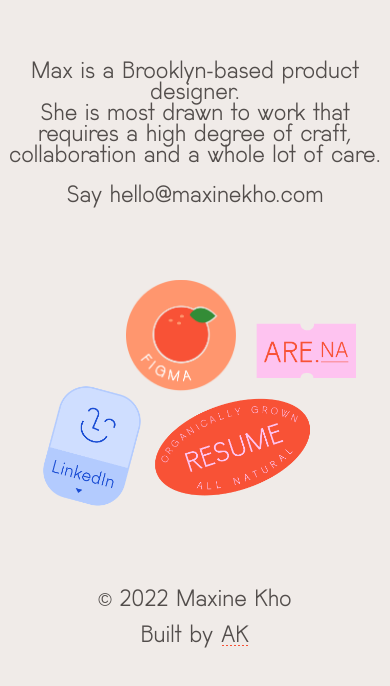
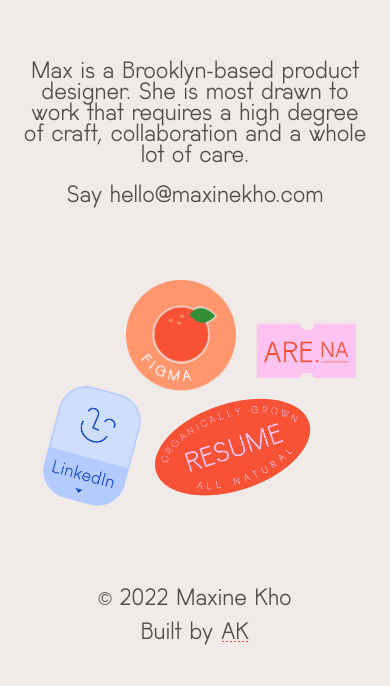
Before and after one commit to maxinekho/lil-tater, a React (Create React App) app: page / in a window 390 px wide. Shown: the part 162-848 px from the top of the page. Built offline with nearby package versions, Linux system fonts and the light colour scheme.

Commit message:
added responsiveness

```diff
--- a/src/App.js
+++ b/src/App.js
@@ -15,8 +15,8 @@ const MainText = () => {
   return (
     <section>
       <p>
-        Max is a Brooklyn-based product designer.
-        <br /> She is most drawn to work that requires a high degree of craft,
+        Max is a Brooklyn-based product designer. <br className="break"/>
+        She is most drawn to work that requires a high degree of craft,
         collaboration and a whole lot of care.
       </p>
       <p>Say hello@maxinekho.com</p>
--- a/src/index.css
+++ b/src/index.css
@@ -11,11 +11,13 @@ body {
   font-family: "Bespoke", sans-serif;
   font-size: 1.15em;
   color: #524d4b;
-  max-width: 560px;
-  margin: 12.2em auto 4em;
+  max-width: 600px;
+  margin: 12.2em auto 5em;
 }
 
 p {
+  margin-left: 1em;
+  margin-right: 1em;
   text-align: center;
 }
 
@@ -55,7 +57,7 @@ p {
 }
 
 footer {
-  line-height: 1em;
+  line-height: .85em;
 }
 
 footer a {
@@ -72,3 +74,9 @@ footer a {
 a:hover {
   color: #524d4bb9;
 }
+
+@media (max-width: 560px) {
+  .break {
+    display: none;
+  }
+}
```
